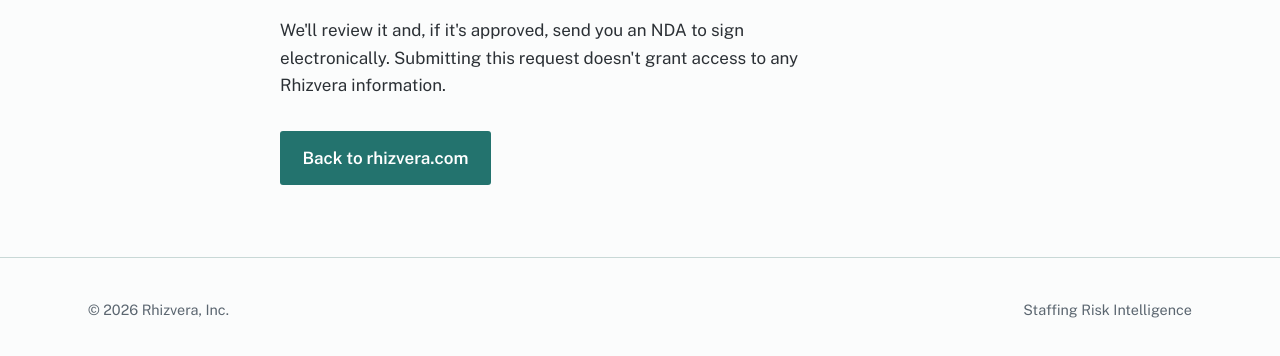
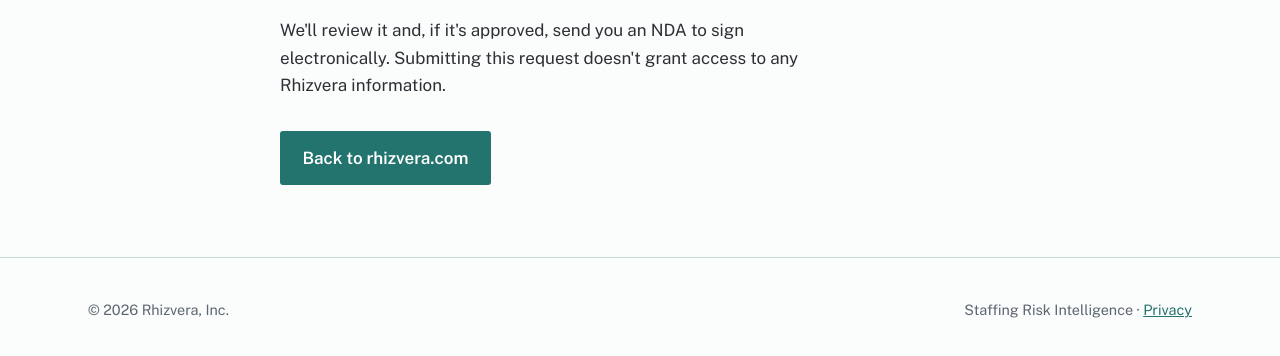
Before and after one commit to Rhizvera/rhizvera-website, a plain HTML site: page thanks.html in a window 1280 px wide. Shown: the part 274-630 px from the top of the page. Drawn offline with nearby package versions, Linux system fonts and the light colour scheme.

Commit message:
Add Privacy link to thank-you page footer
a

```diff
--- a/thanks.html
+++ b/thanks.html
@@ -129,7 +129,7 @@
 <footer class="site">
   <div class="wrap">
     <span>© 2026 Rhizvera, Inc.</span>
-    <span>Staffing Risk Intelligence</span>
+    <span>Staffing Risk Intelligence · <a href="privacy.html">Privacy</a></span>
   </div>
 </footer>
 
```
